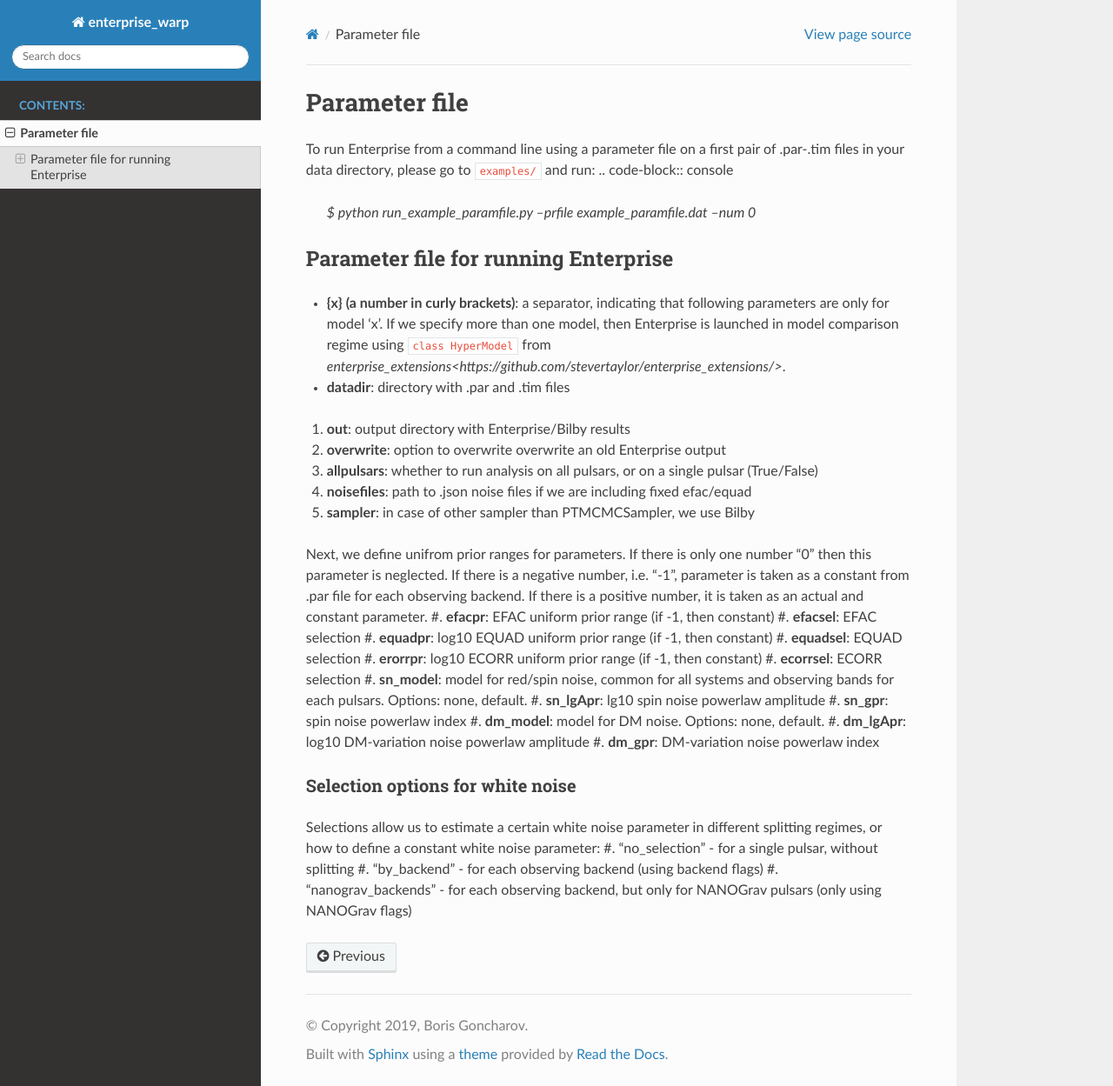
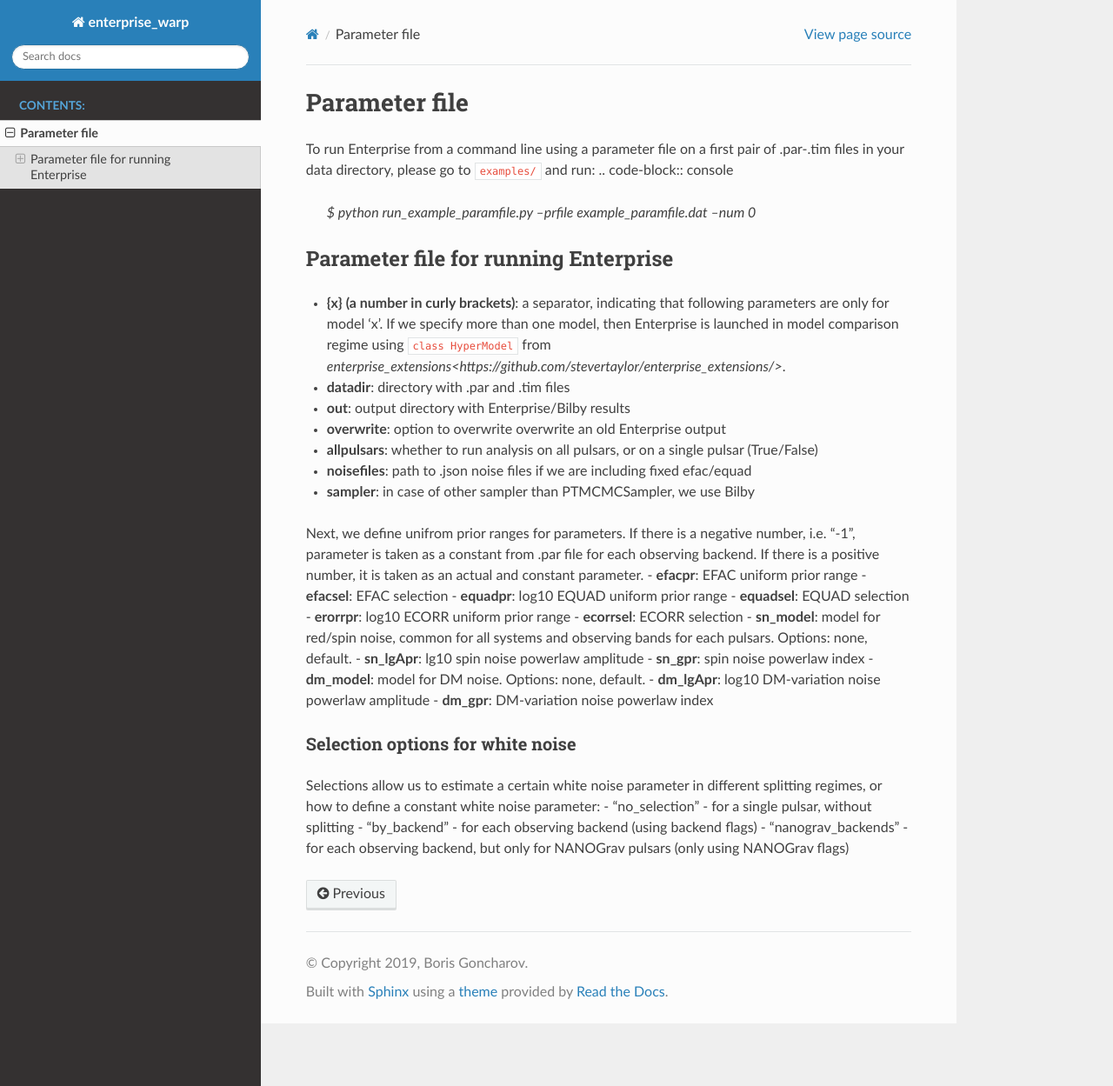
Before and after one commit to bvgoncharov/enterprise_warp, a Sphinx documentation site: the page built from docs/paramfile.rst, in a window 1280 px wide and 1249 px high. Shown: the whole window at 87% size. Built offline with Sphinx 7.4.7 and the Read the Docs theme 2.0.0, drawn with Linux system fonts in a browser that asks for light colours.

```diff
--- a/docs/paramfile.rst
+++ b/docs/paramfile.rst
@@ -10,29 +10,29 @@ Parameter file for running Enterprise
 -------------------------------------
 - **{x} (a number in curly brackets)**: a separator, indicating that following parameters are only for model 'x'. If we specify more than one model, then Enterprise is launched in model comparison regime using :code:`class HyperModel` from `enterprise_extensions<https://github.com/stevertaylor/enterprise_extensions/>`.
 - **datadir**: directory with .par and .tim files
-#. **out**: output directory with Enterprise/Bilby results
-#. **overwrite**: option to overwrite overwrite an old Enterprise output
-#. **allpulsars**: whether to run analysis on all pulsars, or on a single pulsar (True/False)
-#. **noisefiles**: path to .json noise files if we are including fixed efac/equad
-#. **sampler**: in case of other sampler than PTMCMCSampler, we use Bilby
+- **out**: output directory with Enterprise/Bilby results
+- **overwrite**: option to overwrite overwrite an old Enterprise output
+- **allpulsars**: whether to run analysis on all pulsars, or on a single pulsar (True/False)
+- **noisefiles**: path to .json noise files if we are including fixed efac/equad
+- **sampler**: in case of other sampler than PTMCMCSampler, we use Bilby
 
-Next, we define unifrom prior ranges for parameters. If there is only one number "0" then this parameter is neglected. If there is a negative number, i.e. "-1", parameter is taken as a constant from .par file for each observing backend. If there is a positive number, it is taken as an actual and constant parameter.
-#. **efacpr**: EFAC uniform prior range (if -1, then constant)
-#. **efacsel**: EFAC selection
-#. **equadpr**: log10 EQUAD uniform prior range (if -1, then constant)
-#. **equadsel**: EQUAD selection
-#. **erorrpr**: log10 ECORR uniform prior range (if -1, then constant)
-#. **ecorrsel**: ECORR selection
-#. **sn_model**: model for red/spin noise, common for all systems and observing bands for each pulsars. Options: none, default.
-#. **sn_lgApr**: lg10 spin noise powerlaw amplitude
-#. **sn_gpr**: spin noise powerlaw index
-#. **dm_model**: model for DM noise. Options: none, default.
-#. **dm_lgApr**: log10 DM-variation noise powerlaw amplitude
-#. **dm_gpr**: DM-variation noise powerlaw index
+Next, we define unifrom prior ranges for parameters. If there is a negative number, i.e. "-1", parameter is taken as a constant from .par file for each observing backend. If there is a positive number, it is taken as an actual and constant parameter.
+- **efacpr**: EFAC uniform prior range
+- **efacsel**: EFAC selection
+- **equadpr**: log10 EQUAD uniform prior range
+- **equadsel**: EQUAD selection
+- **erorrpr**: log10 ECORR uniform prior range
+- **ecorrsel**: ECORR selection
+- **sn_model**: model for red/spin noise, common for all systems and observing bands for each pulsars. Options: none, default.
+- **sn_lgApr**: lg10 spin noise powerlaw amplitude
+- **sn_gpr**: spin noise powerlaw index
+- **dm_model**: model for DM noise. Options: none, default.
+- **dm_lgApr**: log10 DM-variation noise powerlaw amplitude
+- **dm_gpr**: DM-variation noise powerlaw index
 
 Selection options for white noise
 =================================
 Selections allow us to estimate a certain white noise parameter in different splitting regimes, or how to define a constant white noise parameter:
-#. "no_selection" - for a single pulsar, without splitting
-#. "by_backend" - for each observing backend (using backend flags)
-#. "nanograv_backends" - for each observing backend, but only for NANOGrav pulsars (only using NANOGrav flags)
+-  "no_selection" - for a single pulsar, without splitting
+- "by_backend" - for each observing backend (using backend flags)
+- "nanograv_backends" - for each observing backend, but only for NANOGrav pulsars (only using NANOGrav flags)
```
Also changed, not shown: docs/index.rst (+15 -15 lines), 1 other file.
